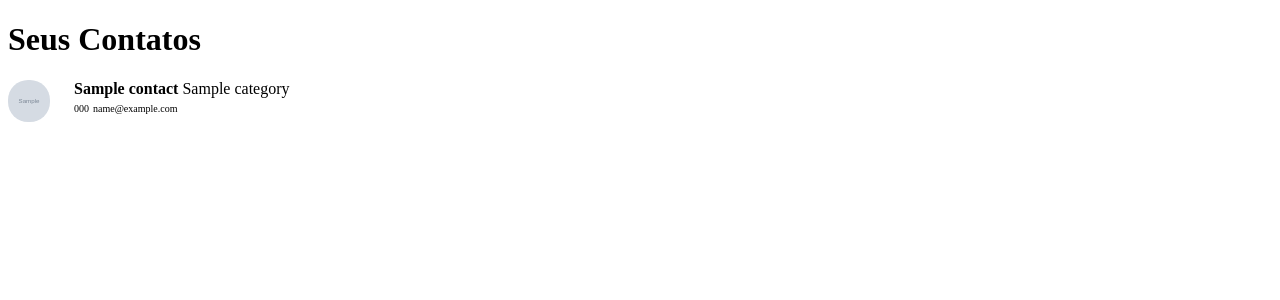
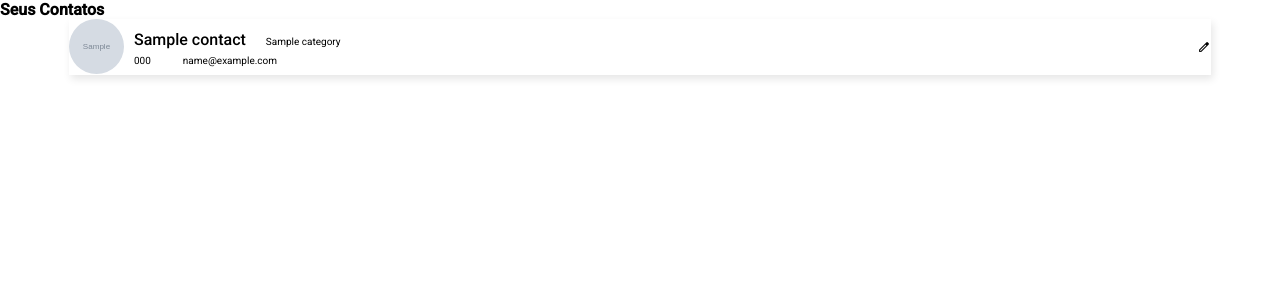
Before and after one commit to carolinarigaudfelix/Contact-List-Python-Django, a Django app: page / in a window 1280 px wide. Shown: the top 300 px of the page. Run offline with Django 4.2, Linux system fonts and the light colour scheme; tables that the repository leaves empty hold one stand-in row (values such as "Sample post"); grey boxes marked "Sample" are stand-in pictures.

Commit message:
'base-layout'

```diff
--- a/static/css/style.css
+++ b/static/css/style.css
@@ -1,22 +1,103 @@
+*{
+    margin: 0px;
+    border: 0px;
+    padding: 0px;
+    box-sizing: 0px;
+    border-bottom: 0px;
+}
+@import url('https://fonts.googleapis.com/css2?family=Roboto:wght@500&display=swap');
+
+.card_list {
+    margin-right: 69px;
+    margin-left: 100px;
+    display: flex;
+    flex-wrap: wrap;
+}
+
 .card_contact {
     display: flex;
     flex-wrap: wrap;
-    margin: 0 auto;
-    height:min-content;
-    margin-bottom: 24px;
-    height: 40px;
-    gap:24px;
+    justify-content: space-between;
+    height: 56px;
+    gap:12px;
+    font-family: 'Roboto', sans-serif;
+    box-shadow: 2px 4px 8px 0px rgba(0, 0, 0, 0.1);
+    margin-bottom: 12px;
+    margin-left: 69px;
+    margin-right: 69px;
+    align-items: center;
+
+}
+
+.card_content{
+    display: flex;
+    justify-content: start;
+    gap: 10px;
+    align-items: center;
+}
+.card_button button span{
+    font-size: 14px;
+    margin:0px;
+    padding: 0px;
+    border-radius: 10px;
+    border: 0px;
+    justify-content:center;
+}
+
+
+
+.card_button button{
+    padding: 0px;
+    border: 0px;
+    align-items: center;
+    background-color:#FFFFFF ;
+    display: inline-block;
+
+}
+
+.card_contact:nth-child(even) {
+    background-color: #FFFFFF;
+  }
+
+  /* para elementos ímpares */
+  .card_contact:nth-child(odd) {
+    background-color: #FAFAFA;
+  }
+
+h1{
+    font-size: 16px;
+    font-family: 'Roboto', sans-serif;
+    font: weight 600px;
+}
+
+
+
+.card_contact h4{
+    font-size: 16px;
+    font-weight: 500;
 }
 .card_contact h4, span{
     margin: 0px;
     display: inline-block;
 }
 
+.card_text span{
+    margin-left: 16px;
+    font-size: 10px;
+    font-weight: 300;
+
+
+}
+
 .card_contact p{
     font-size: 10px;
     display: inline-block;
-    margin: 0px;
+    margin-right: 28px;
 }
 .card_image img {
-    border-radius: 20px;
+    border-radius: 32px;
+    width: 55px;
+    height: 55px;
+    justify-content: center;
+    align-items: center;
 }
--- a/templates/base.html
+++ b/templates/base.html
@@ -15,7 +15,6 @@
 
     {% if list %}
         <h1>Seus Contatos</h1>
-        {% comment %} {% include 'parcials/_table.html' %} {% endcomment %}
         {% include 'parcials/_list_contacts.html' %}
     {% else %}
         {% if notlist %}
--- a/templates/parcials/_list_contacts.html
+++ b/templates/parcials/_list_contacts.html
@@ -3,13 +3,20 @@
 <html>
 <head>
     <meta charset="utf-8">
+    <link rel="stylesheet" href="https://fonts.googleapis.com/css2?family=Material+Symbols+Outlined:opsz,wght,FILL,GRAD@20..48,100..700,0..1,-50..200" />
+    <link rel="preconnect" href="https://fonts.googleapis.com">
+    <link rel="preconnect" href="https://fonts.gstatic.com" crossorigin>
+    <link href="https://fonts.googleapis.com/css2?family=Roboto:wght@400;500&display=swap" rel="stylesheet">
+
     <link rel="stylesheet" href="{% static "css/style.css" %}">
+
 </head>
 <body>
 
     {% block content %}
     {% for contact in list %}
     <div class="card_contact">
+        <div class="card_content">
           <div class="card_image">
                 <img src="{{ contact.image.url }}" alt="Imagem"  height="42" width="42">
           </div>
@@ -21,6 +28,12 @@
                  <p>{{ contact.email }}</p>
            </div>
         </div>
+          <div class="card_button">
+            <button>
+                <span class="material-symbols-outlined card_edit">edit</span>
+            </button>
+          </div>
+    </div>
 
     {% endfor %}
     {% endblock %}
```
Also changed, not shown: static/css/variables.css (added, +7 -0 lines). Lines whose indentation alone changed are shown as unchanged.
